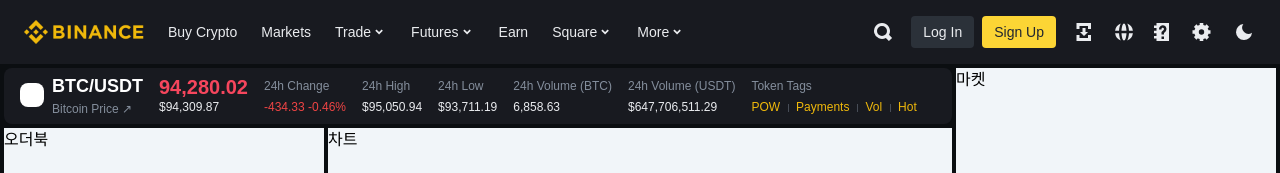
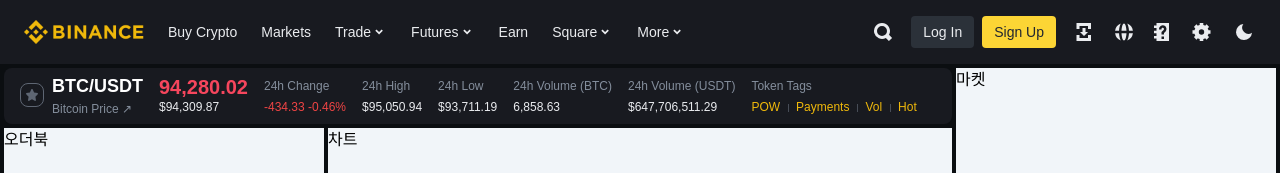
Before and after one commit to ssusa2/Kronon-Labs-Frontend-Recruitment-Task-Web, a Next.js app: page /en/trade/BTCUSDT in a window 1280 px wide. Shown: the top 173 px of the page. Built offline with nearby package versions, Linux system fonts and the light colour scheme; a web font is replaced by a local one.

Commit message:
feat: coin-info starIcon 추가

```diff
--- a/src/app/en/trade/BTCUSDT/_component/CoinInfo.tsx
+++ b/src/app/en/trade/BTCUSDT/_component/CoinInfo.tsx
@@ -1,4 +1,5 @@
 'use client'
+import StarIcon from '@/components/icon/Star'
 import React from 'react'
 
 export default function CoinInfo() {
@@ -22,7 +23,9 @@
         <div className='flex items-center mobile:flex-col mobile:items-start mobile:flex-[1_1_0%]'>
           <div className='flex'>
             <div className='flex items-center'>
-              <div className='w-[24px] h-[24px] bg-white mr-[8px] rounded-lg'></div>
+              <div className='text-disabledText border-disabledText w-[24px] h-[24px] border mr-[8px] rounded-lg flex justify-center items-center'>
+                <StarIcon size={16} />
+              </div>
               <div className='flex flex-col mr-[16px] mobile:flex-row mobile:justify-center'>
                 <h1 className='text-lg font-bold mobile:text-mobile-lg mobile:leading-[24px]'>
                   BTC{isMobile && <br />}
--- /dev/null
+++ b/src/components/icon/Star.tsx
@@ -0,0 +1,18 @@
+import { iconProps } from '@/types/icon'
+
+export default function StarIcon({ size = 24, className }: iconProps) {
+  return (
+    <svg
+      className={` w-[${size}px] h-[${size}px] ${className}`}
+      viewBox='0 0 24 24'
+      xmlns='http://www.w3.org/2000/svg'
+    >
+      <path
+        fillRule='evenodd'
+        clipRule='evenodd'
+        d='M11.173 3.007L12.768 3l2.41 5.11 5.326.831.496 1.495-3.89 4.013.895 5.636-1.298.915-4.735-2.648L7.236 21l-1.296-.923.946-5.632L3 10.436l.496-1.495 5.322-.83 2.355-5.104z'
+        fill='currentColor'
+      ></path>
+    </svg>
+  )
+}
```
